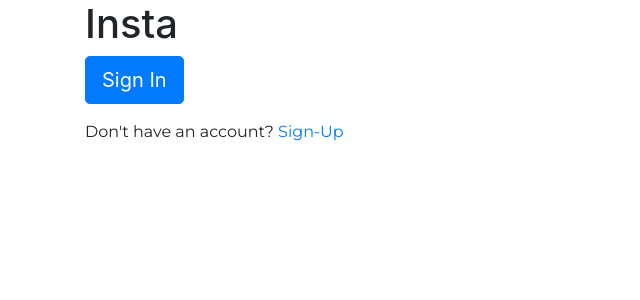
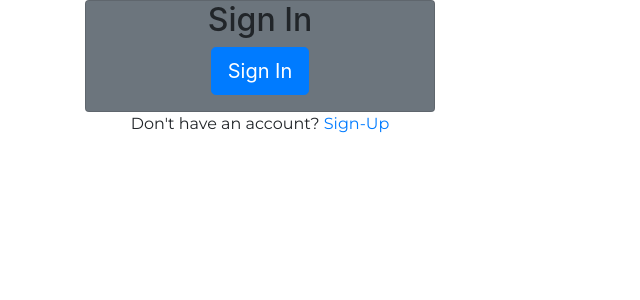
Before and after one commit to CharlesOsang017/Instagram-Clone, a Django app: template insta/templates/registration/login.html in a window 1280 px wide. Shown: the part 92-392 px from the top of the page, without its empty margins (0-640 px from the left). Run offline with Django 3.2, Linux system fonts and the light colour scheme; the template is opened without the code that fills it, so the values that code supplies are empty; the visitor is signed in with stand-in values (Sample User, id 1); some libraries are stand-ins or nearby versions.

Commit message:
Deployed

```diff
--- a/insta/templates/registration/login.html
+++ b/insta/templates/registration/login.html
@@ -1,6 +1,5 @@
 {% extends 'registration/base.html' %}
 {% load bootstrap4 %}
-
 {% block content %}
 <div class="container">
     <div class="row sign-up">
@@ -8,8 +7,9 @@
             {% if form.errors %}
             <p class="small">Password or Username is incorrect</p>
             {% endif %}
-            <div class="section">
-                <h1>Insta</h1>
+            <div class="section text-center ">
+                <div class="card text-center bg-secondary">
+                <h2>Sign In</h2>
                 <div class="form-section">
                     <form action="/accounts/login/" method="POST">
                         {% csrf_token %}
@@ -27,4 +27,5 @@
         </div>
     </div>
 </div>
+</div>
 {% endblock %}
--- a/insta/templates/registration/registration_form.html
+++ b/insta/templates/registration/registration_form.html
@@ -13,10 +13,10 @@
       <div class="panel panel-default">
 
         <div class="panel-heading">
+          <div class="card text-center">
           <h3 class="text-center">Sign Up</h3>
         </div>
         <div class="panel-body">
-
           <form  action="/accounts/register/" method="post">
             {% csrf_token %}
             {% bootstrap_form form %}
@@ -31,7 +31,7 @@
         </div>
 
       </div>
-
+    </div>
     </div>
     <!-- empty div -->
     <div class="col-md-4"></div>
```
